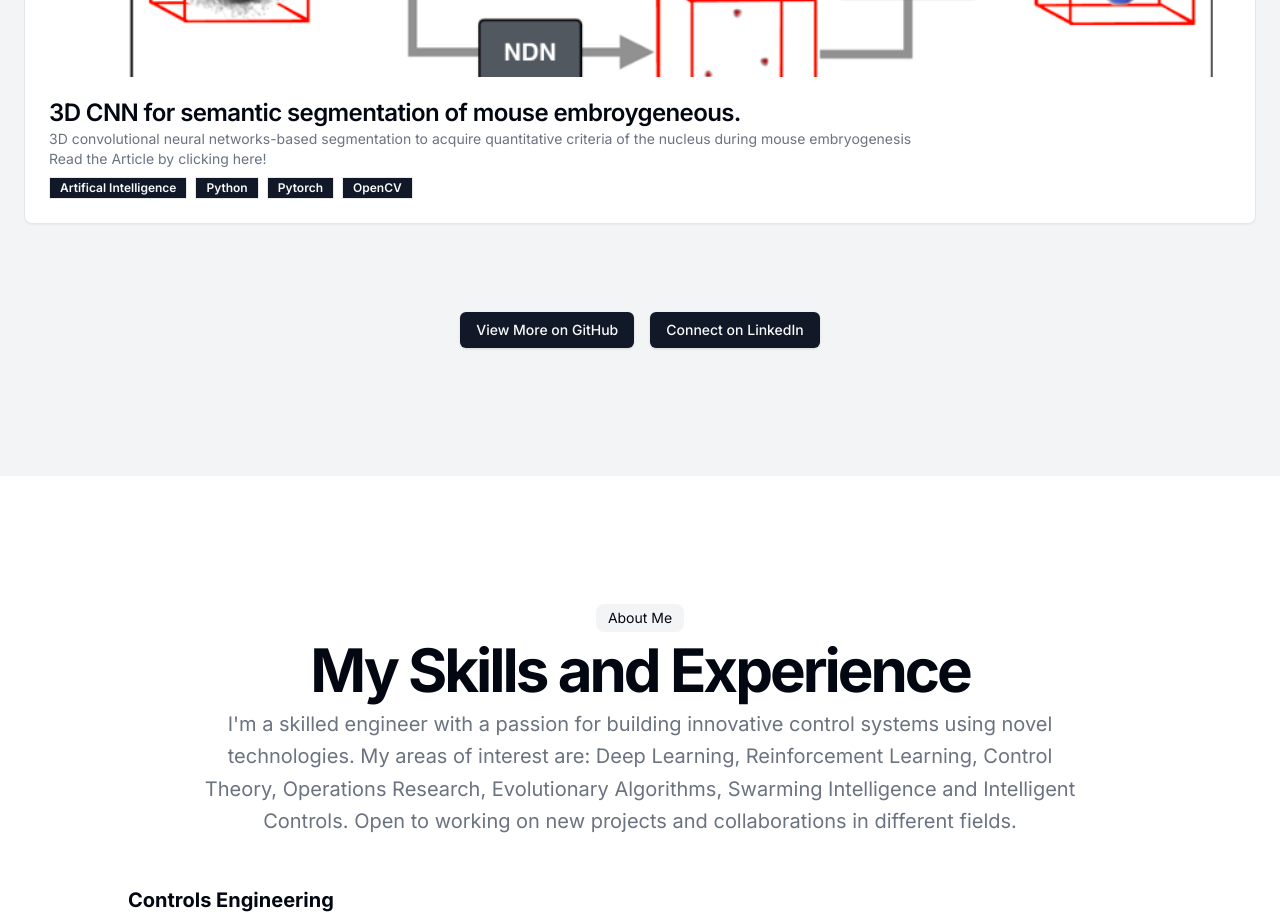
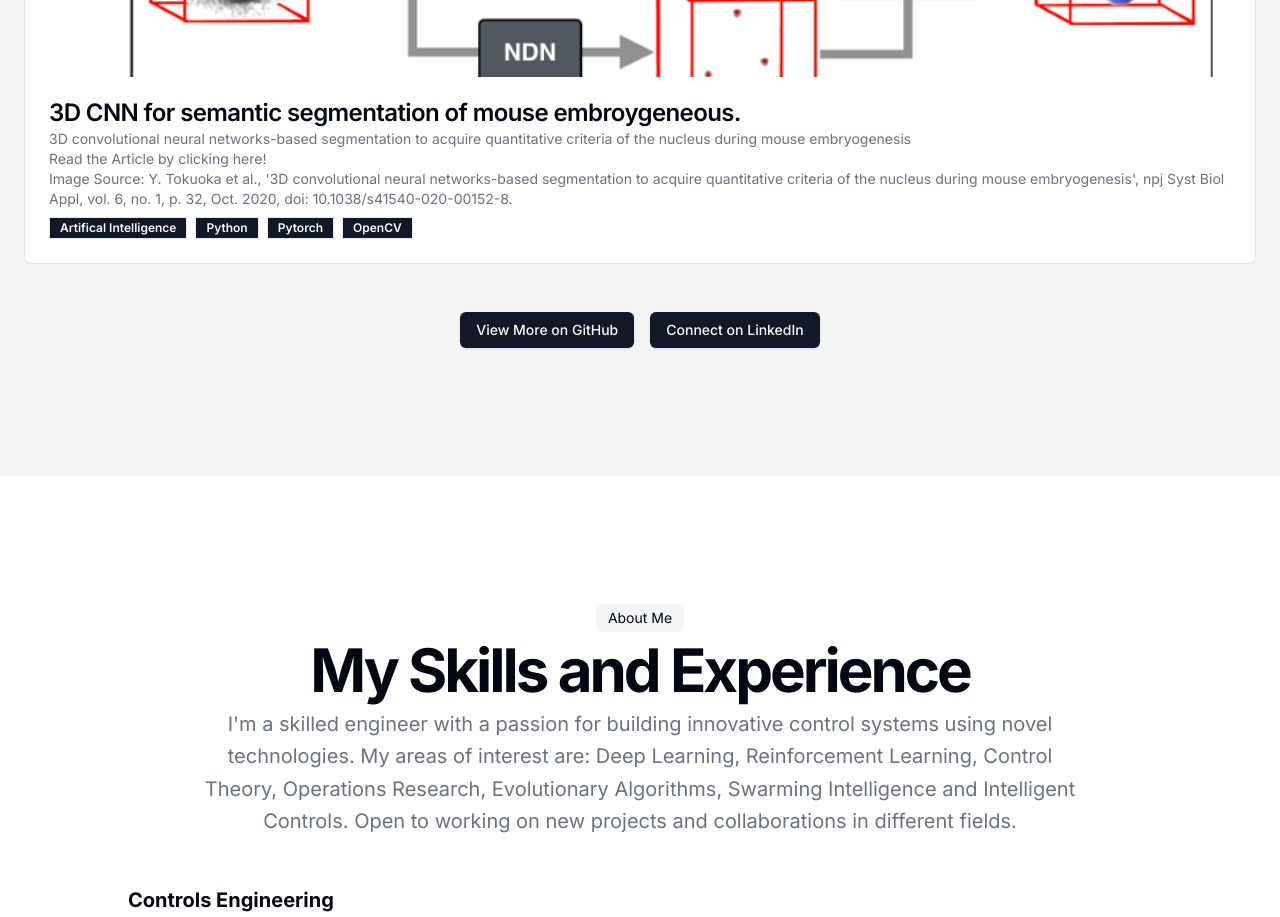
Before and after one commit to JvanZyl1/myportfolio, a Next.js app: page / in a window 1280 px wide. Shown: the part 1420-2337 px from the top of the page. Built offline with nearby package versions, Linux system fonts and the light colour scheme.

Commit message:
SourceAdded

```diff
--- a/components/component/home-screen.tsx
+++ b/components/component/home-screen.tsx
@@ -132,7 +132,8 @@ export function HomeScreen({ onNavigateToProject, onNavigateToAcademics, onNavig
                           target="_blank"
                           rel="noopener noreferrer">
                           Read the Article by clicking here!
-                          </Link>
+                          </Link> <br />
+                          Image Source: Y. Tokuoka et al., &apos;3D convolutional neural networks-based segmentation to acquire quantitative criteria of the nucleus during mouse embryogenesis&apos;, npj Syst Biol Appl, vol. 6, no. 1, p. 32, Oct. 2020, doi: 10.1038/s41540-020-00152-8.
                           </CardDescription>
                         </div>
                         <div className="flex flex-wrap gap-2">
```
